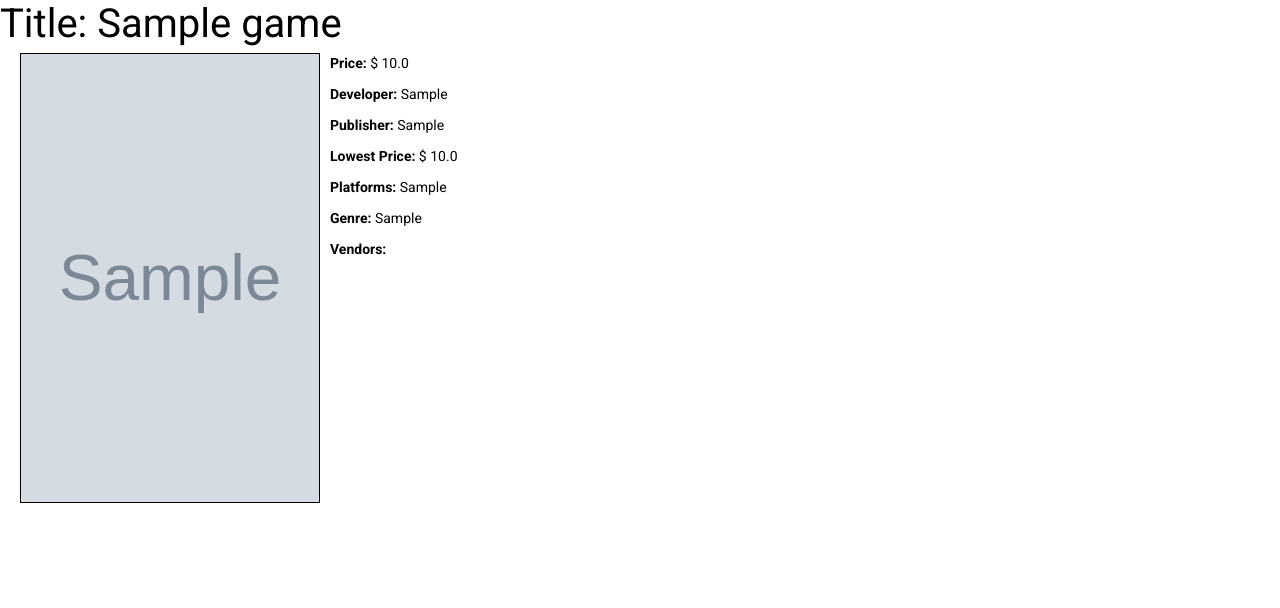
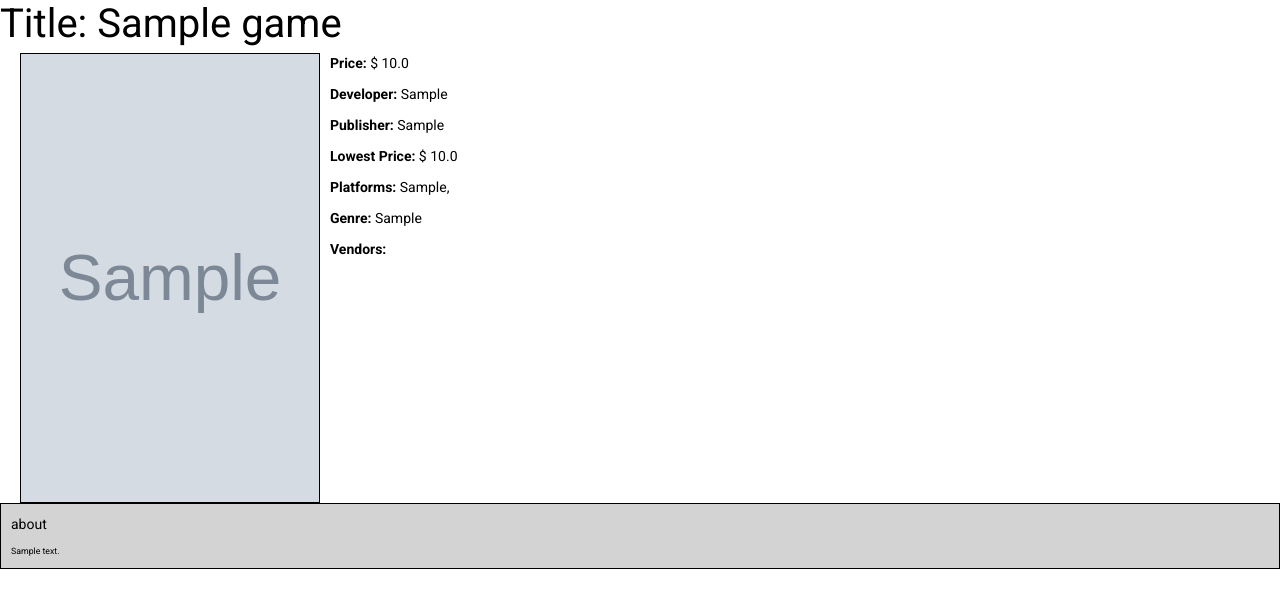
Before and after one commit to ChicoState/realdealz, a Django app: page /catalog/1 in a window 1280 px wide. Shown: the part 72-680 px from the top of the page. Run offline with Django 3.2, Linux system fonts and the light colour scheme; tables that the repository leaves empty hold one stand-in row (values such as "Sample post"); grey boxes marked "Sample" are stand-in pictures; parts of the project's set-up code (start-up, migrations or seed data) failed here and were passed over; some libraries are stand-ins or nearby versions.

Commit message:
added about info (#60)
* added about info

* update requirements

---------

Co-authored-by: Noah Iles <noahiles@gmail.com>

```diff
--- a/app/realDealz/models.py
+++ b/app/realDealz/models.py
@@ -57,6 +57,8 @@
     average_forever = models.CharField(max_length=100, default="-1")
     average_2weeks = models.CharField(max_length=100, default="-1")
     cover = models.ImageField(upload_to='images/', default='images/default.png')
+    about = models.TextField()
+    ##platform = ArrayField(models.CharField(max_length=40,default = 'pc'))
 
     #Field can include multiple MultiFields. This allows multiple platforms and genres per game entry
     platform = models.ManyToManyField(Platform, help_text='Select Game platforms', default="PC")
--- a/app/requirements.txt
+++ b/app/requirements.txt
@@ -4,3 +4,4 @@
 setuptools==67.4.0
 Pillow==8.4.0
 django-allauth==0.54.0
+beautifulsoup4==4.12.2
--- a/app/static/css/main.css
+++ b/app/static/css/main.css
@@ -3,3 +3,9 @@
   top: 0;
   right: 0;
 }
+.box {
+  border: 1px solid black;
+  padding: 10px;
+  margin-bottom: 10px;
+  background-color: lightgray
+}
--- a/app/templates/realDealz/about.html
+++ b/app/templates/realDealz/about.html
@@ -11,6 +11,7 @@
         <p>Our team is made up of passionate gamers and bargain hunters who scour the web to find the best deals for our users. Meet our team:</p>
         <ul>
             <li><strong>Noah Iles</strong> - FullStack Developer</li>
+            <li><strong>Nicholas hibbard</strong> - FullStack Developer</li>
         </ul>
 
         <h2>Our Mission</h2>
--- a/app/templates/realDealz/game_detail.html
+++ b/app/templates/realDealz/game_detail.html
@@ -1,6 +1,9 @@
 {% extends 'search.html' %}
-
+{% load static %}
 {% block content %}
+<head>
+      <link rel="stylesheet" type="text/css" href="{% static 'css/main.css' %}" />
+</head>
   <h1>Title: {{ Game.name }}</h1>
   <div class="wraptext">
     <img src="{{ Game.cover.url }}" alt="Game Cover" height="450" width="300" class="blackborder" style="float:left; margin-right: 10px;">
@@ -9,7 +12,11 @@
     <p><strong>Developer:</strong> {{ Game.developer }}</p>
     <p><strong>Publisher:</strong> {{ Game.publisher }}</p>
     <p><strong>Lowest Price:</strong> $ {{ Game.price }}</p>
-    <p><strong>Platforms:</strong> {{ Game.platform.all|join:", " }}</p>
+    <p><strong>Platforms:</strong>
+      {% for platform in Game.platform.all %}
+          {{ platform }},
+      {% endfor %}
+      </p>
     <p><strong>Genre:</strong> {{ Game.genre.all|join:", " }}</p>
     <ul>
       <p><strong>Vendors:</strong>
@@ -19,5 +26,9 @@
     </ul>
     </div>
   </div>
+  <div class ="box">
+    <p> about </p>
+    {{ Game.about }}
+  </div>
 
 {% endblock %}
```
Also changed, not shown: app/realDealz/updateData.py (+10 -0 lines), app/realDealz/migrations/0001_initial.py, 1 other file.
